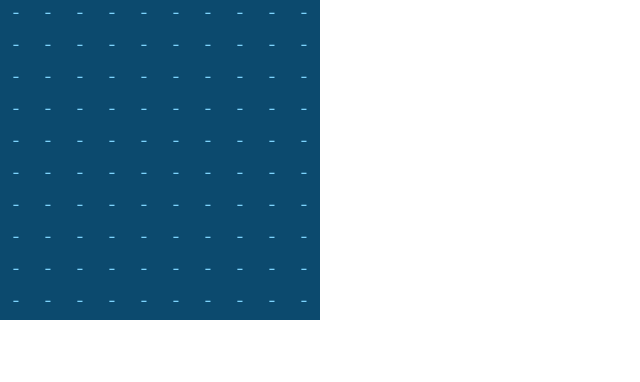
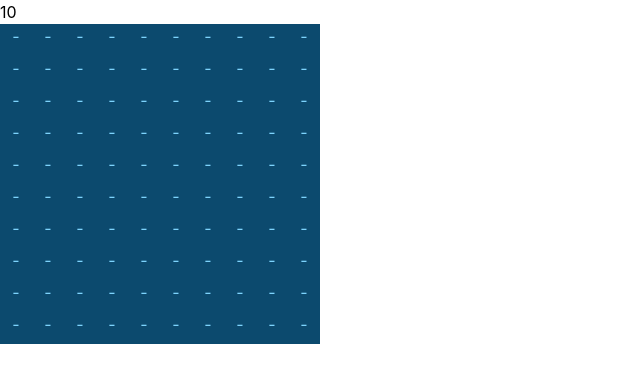
Before and after one commit to heidisnell/tempus-mentorship, a React (Create React App) app in the folder conways-game-of-life/: page / in a window 1280 px wide. Shown: the top 382 px of the page, without its empty margins (0-640 px from the left). Built offline with nearby package versions, Linux system fonts and the light colour scheme.

Commit message:
end of session

```diff
--- a/conways-game-of-life/src/App.tsx
+++ b/conways-game-of-life/src/App.tsx
@@ -1,8 +1,9 @@
-import React, { useReducer, useState } from "react";
-import deepClone from "lodash";
+import React, { useEffect, useReducer, useState } from "react";
+import * as _ from "lodash";
 
 // APP -----------------------------------------------
 function App() {
+  console.log("app render");
   return (
     <div className="App">
       <Game></Game>
@@ -36,18 +37,14 @@ function createNextGeneration() {
   // input neighbor array and current generation
 }
 
-function reducer(generation: boolean[][], action: GameAction) {
+function reducer(state: boolean[][], action: GameAction) {
   const { type, rowNum, colNum } = action;
   switch (type) {
     case "toggle":
-      // const nextGeneration: boolean[][] = deepClone(generation);
-      let nextGeneration: boolean[][] = generation;
-      nextGeneration[rowNum][colNum] = !generation[rowNum][colNum];
-      console.log(`${generation}`);
-      console.log({ nextGeneration });
-      console.log(`${nextGeneration}`);
+      let nextGeneration: boolean[][] = _.cloneDeep(state);
+      nextGeneration[rowNum][colNum] = !state[rowNum][colNum];
+      console.log({ reducerGen: nextGeneration });
       return nextGeneration;
-    // return { ...state, state: nextGeneration };
     default:
       throw new Error();
   }
@@ -63,13 +60,28 @@ type GameAction = {
 const Game: React.FC = () => {
   const numRows = 10;
   const numCols = 10;
+  let [generationNum, setGenerationNum] = useState(0);
+
   const [generation, dispatch] = useReducer(
     reducer,
-    Array(numRows).fill(Array(numCols).fill(false))
+    Array(numRows)
+      .fill(0)
+      .map((_) => {
+        return new Array(numCols).fill(false);
+      })
   );
+
+  console.log("render");
+  useEffect(() => {
+    console.log("here");
+    setInterval(() => {
+      setGenerationNum((prev) => prev + 1);
+    }, 1000);
+  }, []);
 
   return (
     <div>
+      <div>{generationNum}</div>
       {generation.map((row, rowNum) => (
         <div className="flex" key={`row${rowNum}`}>
           {row.map((isAlive, colNum) => (
```
Also changed, not shown: conways-game-of-life/src/index.tsx (+6 -6 lines).
